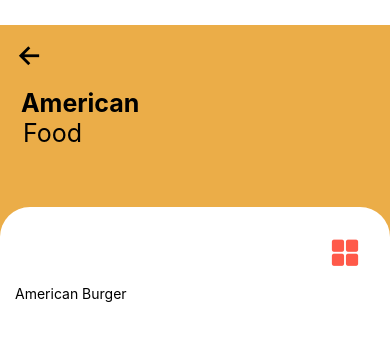
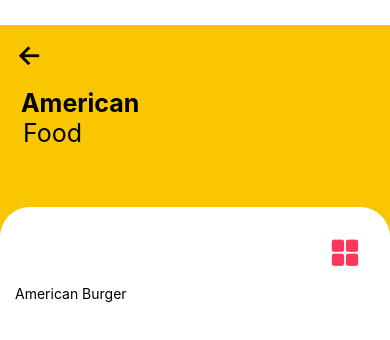
Before and after one commit to BbinMaharjan/UI-App, a React Native app: screen / in a window 390 px wide. Shown: the top 340 px of the page. Built offline with nearby package versions, Linux system fonts and the light colour scheme.

Commit message:
color added

```diff
--- a/constant/color.js
+++ b/constant/color.js
@@ -1,7 +1,7 @@
 const Colors = {
-  lightGray: "",
-  lightRed: "#ff5949",
-  lightYellow: "#ebad48",
+  lightGray: "#515255",
+  lightRed: "#fb385b",
+  lightYellow: "#f9c601",
 };
 
 export default Colors;
```
